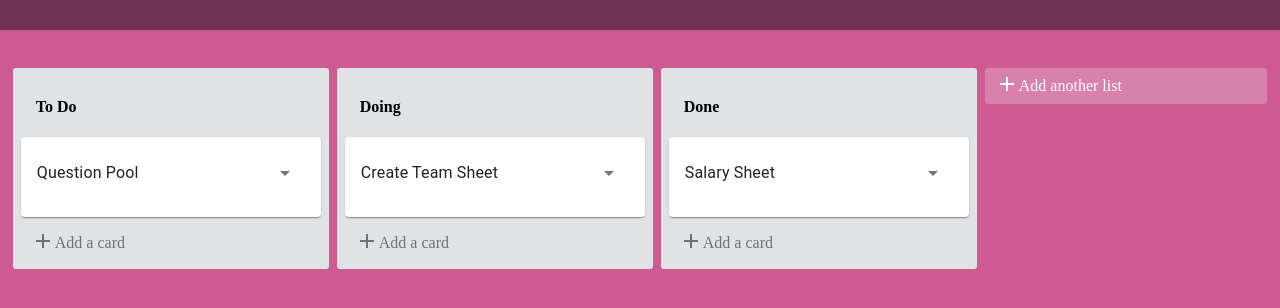
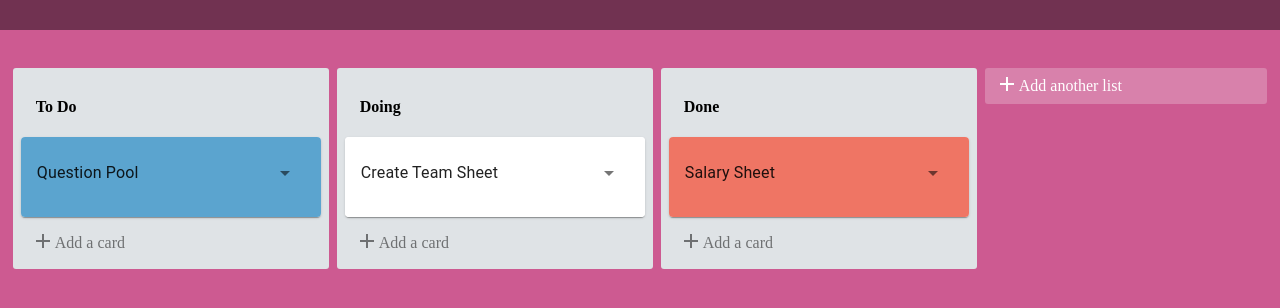
Before and after one commit to FarzanehValaee/TrelloApp, a React (Create React App) app: page / in a window 1280 px wide. Shown: the top 308 px of the page. Built offline with nearby package versions, Linux system fonts and the light colour scheme.

Commit message:
set tag for cards

```diff
--- a/src/components/TrelloCard.js
+++ b/src/components/TrelloCard.js
@@ -15,11 +15,13 @@ const progressColor = [
   '#ef7564',
 ];
 
-const TrelloCard = ({ text, id, index }) => {
+const TrelloCard = ({ text, id, index, tag}) => {
 
-  const [progress, setProgress] = React.useState("Hello World");
+  const [progress, setProgress] = React.useState(tag);
   const chooseMessage = (progresslevel) => {
     setProgress(progresslevel);
+    tag=progress;
+    // console.log(`progress:${progress} , tag:${tag}`);
   };
 
   return (
--- a/src/components/TrelloList.js
+++ b/src/components/TrelloList.js
@@ -45,6 +45,7 @@ const TrelloList = ({ title, cards, listID, index }) => {
                     text={card.text}
                     id={card.id}
                     index={index}
+                    tag={card.tag}
                   />
                 ))}
                 {provided.placeholder}
--- a/src/reducers/listsReducer.js
+++ b/src/reducers/listsReducer.js
@@ -10,7 +10,8 @@ const initialState = [
     cards: [
       {
         id: `card-${0}`,
-        text: "Question Pool"
+        text: "Question Pool",
+        tag:0
       }
     ]
   },
@@ -20,7 +21,8 @@ const initialState = [
     cards: [
       {
         id: `card-${1}`,
-        text: "Create Team Sheet"
+        text: "Create Team Sheet",
+        tag:1
       }
 
     ]
@@ -31,7 +33,8 @@ const initialState = [
     cards: [
       {
         id: `card-${2}`,
-        text: "Salary Sheet"
+        text: "Salary Sheet",
+        tag:2
       }
 
     ]
@@ -52,7 +55,8 @@ const listsReducer = (state = initialState, action) => {
     case CONSTANTS.ADD_CARD: {
       const newCard = {
         text: action.payload.text,
-        id: `card-${cardID}`
+        id: `card-${cardID}`,
+        tag:1
       };
       cardID += 1;
 
```
